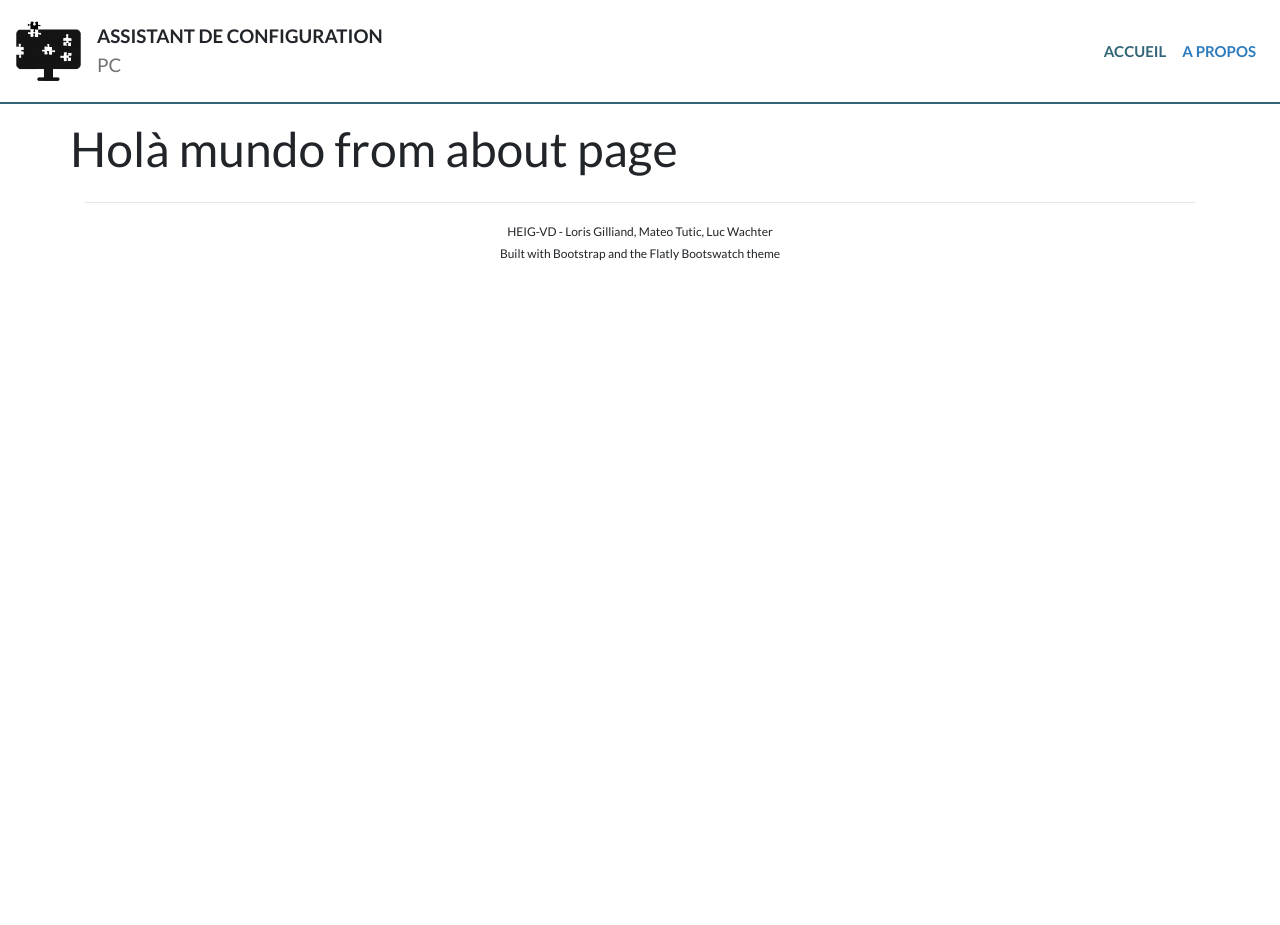
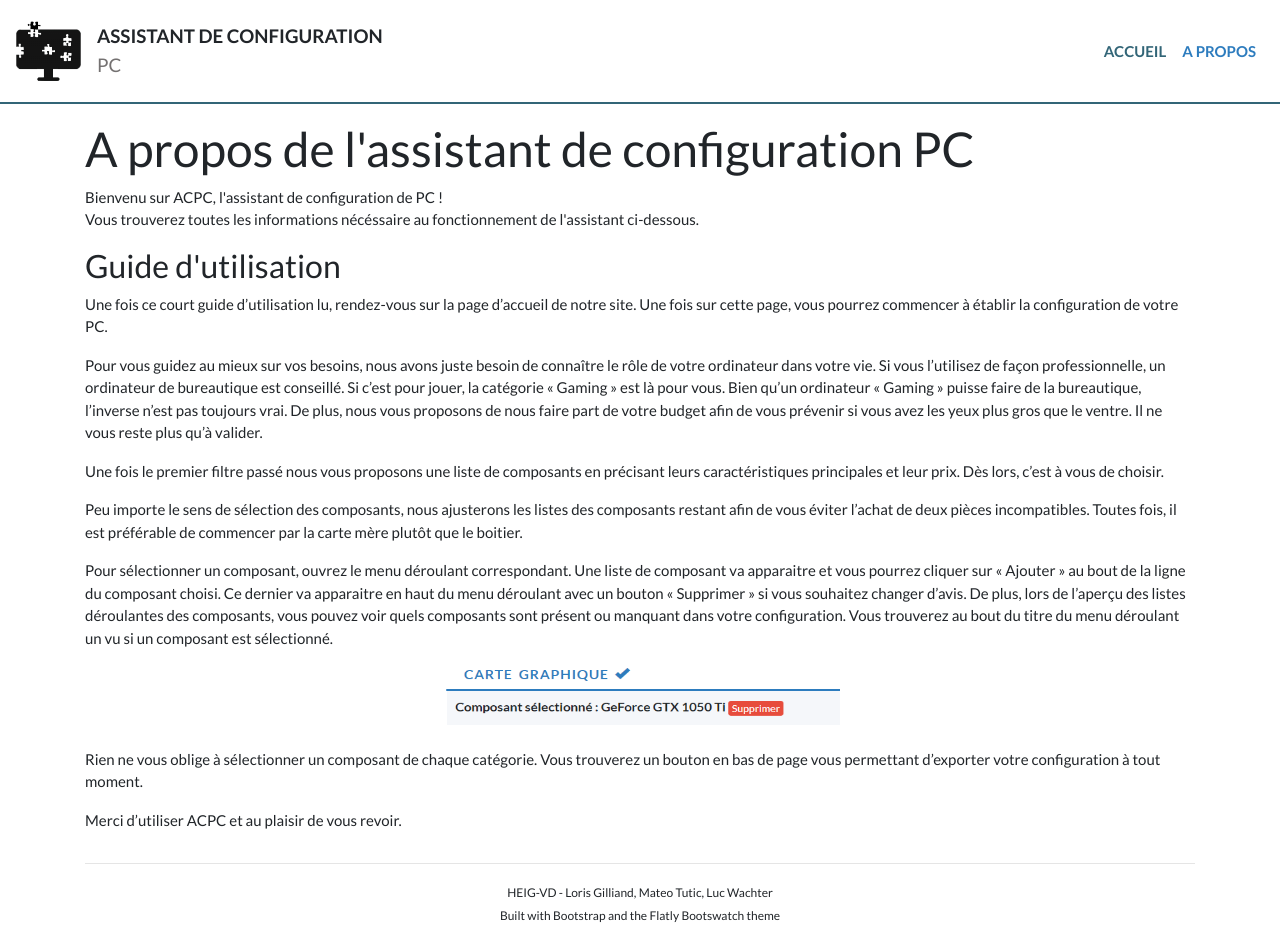
Before and after one commit to Laykel/BDR-ACPC, a PHP site: page /index.php?page=about in a window 1280 px wide. Before the commit the page ends 261 px from the top, so only its background shows below. Run offline with PHP 8.4, Linux system fonts and the light colour scheme; some libraries are stand-ins or nearby versions.

Commit message:
a propos avec image

```diff
--- a/sources/pages/about.php
+++ b/sources/pages/about.php
@@ -1,3 +1,67 @@
-<div class="row">
-    <h1>Holà mundo from about page</h1>
+<div>
+   <h1>A propos de l'assistant de configuration PC</h1>
+
+   <p>
+   Bienvenu sur ACPC, l'assistant de configuration de PC !<br>
+   Vous trouverez toutes les informations nécéssaire au fonctionnement
+   de l'assistant ci-dessous.
+   </p>
+
+   <h3>Guide d'utilisation</h3>
+
+   <p>
+   Une fois ce court guide d’utilisation lu, rendez-vous sur la page
+   d’accueil de notre site. Une fois sur cette page, vous pourrez commencer
+   à établir la configuration de votre PC.
+   </p>
+
+   <p>
+   Pour vous guidez au mieux sur vos besoins, nous avons juste besoin de
+   connaître le rôle de votre ordinateur dans votre vie. Si vous l’utilisez
+   de façon professionnelle, un ordinateur de bureautique est conseillé.
+   Si c’est pour jouer, la catégorie « Gaming » est là pour vous. Bien
+   qu’un ordinateur « Gaming » puisse faire de la bureautique, l’inverse
+   n’est pas toujours vrai. De plus, nous vous proposons de nous faire part
+   de votre budget afin de vous prévenir si vous avez les yeux plus gros que
+   le ventre. Il ne vous reste plus qu’à valider.
+   </p>
+
+   <p>
+   Une fois le premier filtre passé nous vous proposons une liste de
+   composants en précisant leurs caractéristiques principales et leur prix.
+   Dès lors, c’est à vous de choisir.
+   </p>
+
+   <p>
+   Peu importe le sens de sélection des composants, nous ajusterons les listes
+   des composants restant afin de vous éviter l’achat de deux pièces
+   incompatibles. Toutes fois, il est préférable de commencer par la carte
+   mère plutôt que le boitier.
+   </p>
+
+   <p>
+   Pour sélectionner un composant, ouvrez le menu déroulant correspondant. Une
+   liste de composant va apparaitre et vous pourrez cliquer sur « Ajouter » au
+   bout de la ligne du composant choisi. Ce dernier va apparaitre en haut du
+   menu déroulant avec un bouton « Supprimer » si vous souhaitez changer
+   d’avis. De plus, lors de l’aperçu des listes déroulantes des composants,
+   vous pouvez voir quels composants sont présent ou manquant dans votre
+   configuration. Vous trouverez au bout du titre du menu déroulant un vu si
+   un composant est sélectionné.
+   </p>
+
+   <center>
+   <img src="<?php echo ROOT; ?>/assets/img/example.png" alt="imageLoris" height="60" width="400">
+   </center><br>
+
+   <p>
+   Rien ne vous oblige à sélectionner un composant de chaque catégorie. Vous
+   trouverez un bouton en bas de page vous permettant d’exporter votre
+   configuration à tout moment.
+   </p>
+
+   <p>
+   Merci d’utiliser ACPC et au plaisir de vous revoir.
+   </p>
+
 </div>
```
Also changed, not shown: assets/img/example.png (added).
